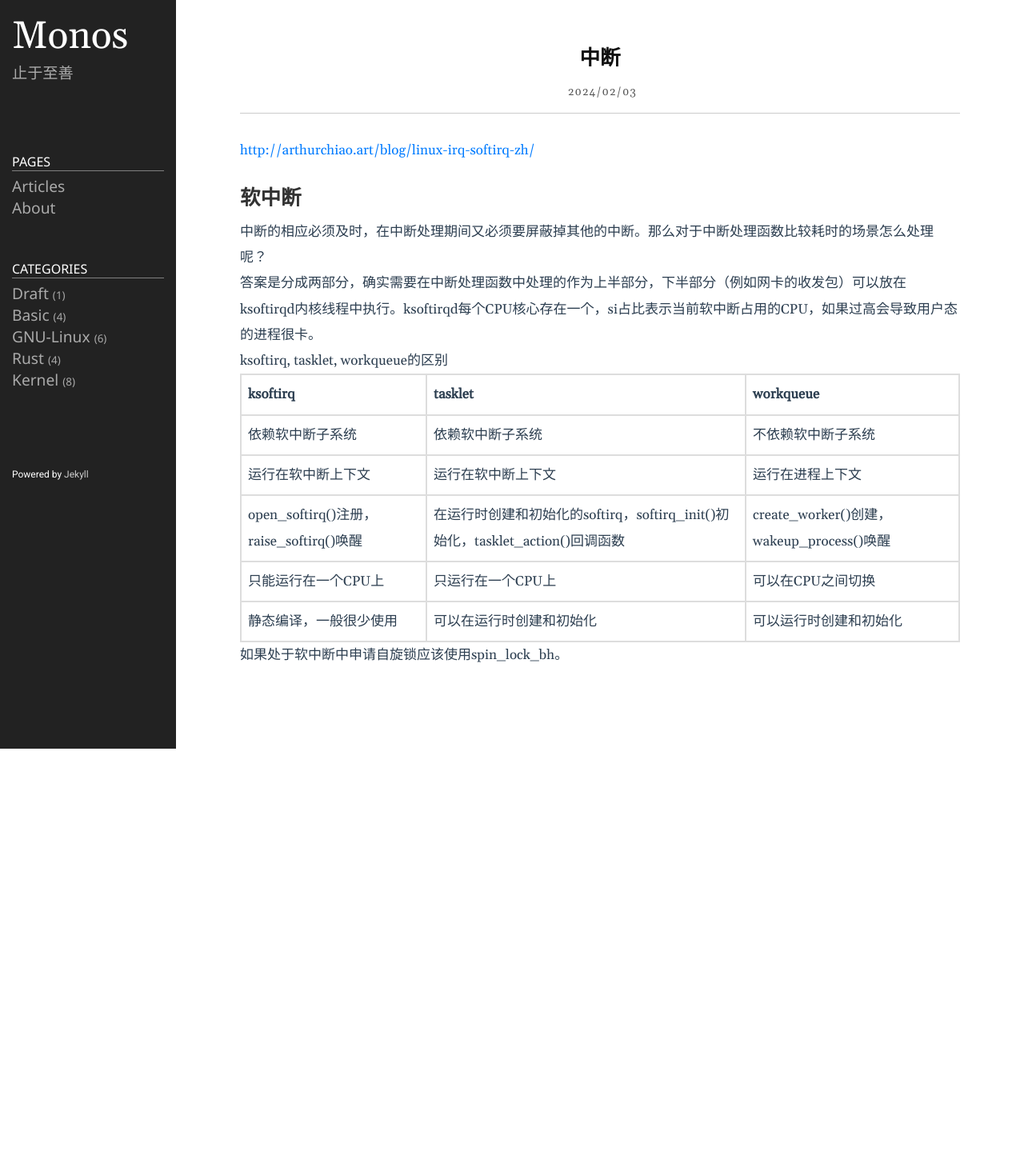
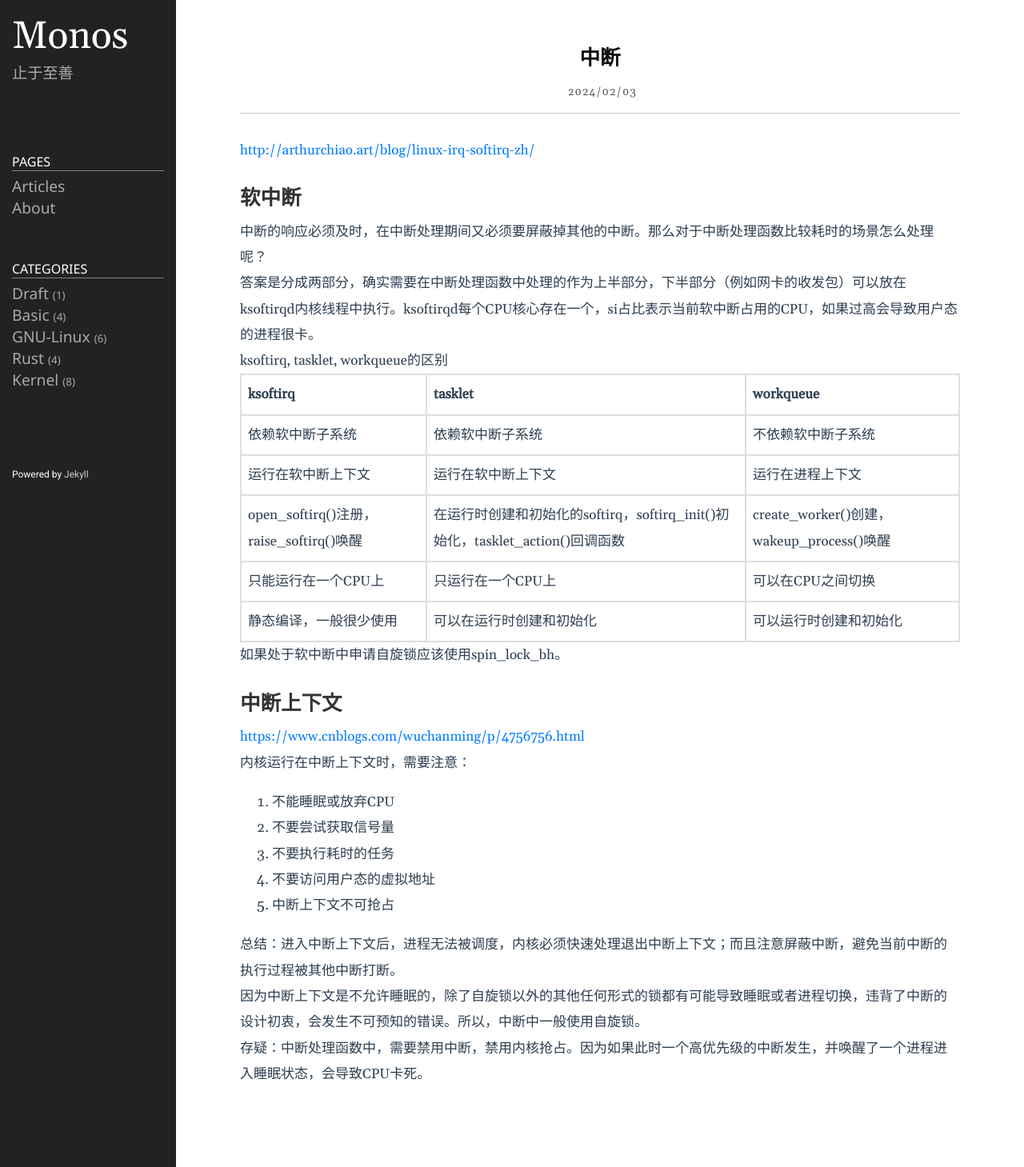
Before and after one commit to lclgo/lclgo.github.io, a Jekyll site: the page built from _posts/kernel/2024-02-03-irq.md, in a window 1280 px wide. Shown: the whole page at 80% size. Built offline with Jekyll 4.4.1, drawn with Linux system fonts in a browser that asks for light colours; before the commit the page ends 936 px from its top, so only the background shows below that.

Commit message:
more about irq and spin_lock, note what we shouldn't do when we are in interrupt context

```diff
--- a/_posts/kernel/2024-02-03-irq.md
+++ b/_posts/kernel/2024-02-03-irq.md
@@ -9,7 +9,7 @@ date: 2024-02-03 15:00:00 +0800
 
 ## 软中断
 
-中断的相应必须及时，在中断处理期间又必须要屏蔽掉其他的中断。那么对于中断处理函数比较耗时的场景怎么处理呢？
+中断的响应必须及时，在中断处理期间又必须要屏蔽掉其他的中断。那么对于中断处理函数比较耗时的场景怎么处理呢？
 
 答案是分成两部分，确实需要在中断处理函数中处理的作为上半部分，下半部分（例如网卡的收发包）可以放在ksoftirqd内核线程中执行。ksoftirqd每个CPU核心存在一个，si占比表示当前软中断占用的CPU，如果过高会导致用户态的进程很卡。
 
@@ -24,3 +24,21 @@ ksoftirq, tasklet, workqueue的区别
 |静态编译，一般很少使用|可以在运行时创建和初始化|可以运行时创建和初始化|
 
 如果处于软中断中申请自旋锁应该使用spin_lock_bh。
+
+## 中断上下文
+
+<https://www.cnblogs.com/wuchanming/p/4756756.html>
+
+内核运行在中断上下文时，需要注意：
+
+1. 不能睡眠或放弃CPU
+2. 不要尝试获取信号量
+3. 不要执行耗时的任务
+4. 不要访问用户态的虚拟地址
+5. 中断上下文不可抢占
+
+总结：进入中断上下文后，进程无法被调度，内核必须快速处理退出中断上下文；而且注意屏蔽中断，避免当前中断的执行过程被其他中断打断。
+
+因为中断上下文是不允许睡眠的，除了自旋锁以外的其他任何形式的锁都有可能导致睡眠或者进程切换，违背了中断的设计初衷，会发生不可预知的错误。所以，中断中一般使用自旋锁。
+
+存疑：中断处理函数中，需要禁用中断，禁用内核抢占。因为如果此时一个高优先级的中断发生，并唤醒了一个进程进入睡眠状态，会导致CPU卡死。
```
Also changed, not shown: _posts/kernel/2023-12-12-lock.md (+2 -0 lines).
